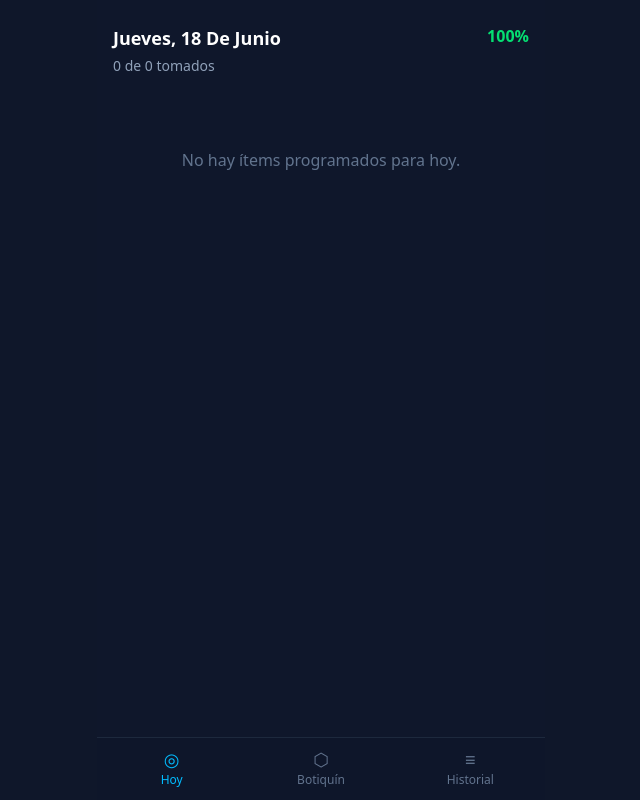
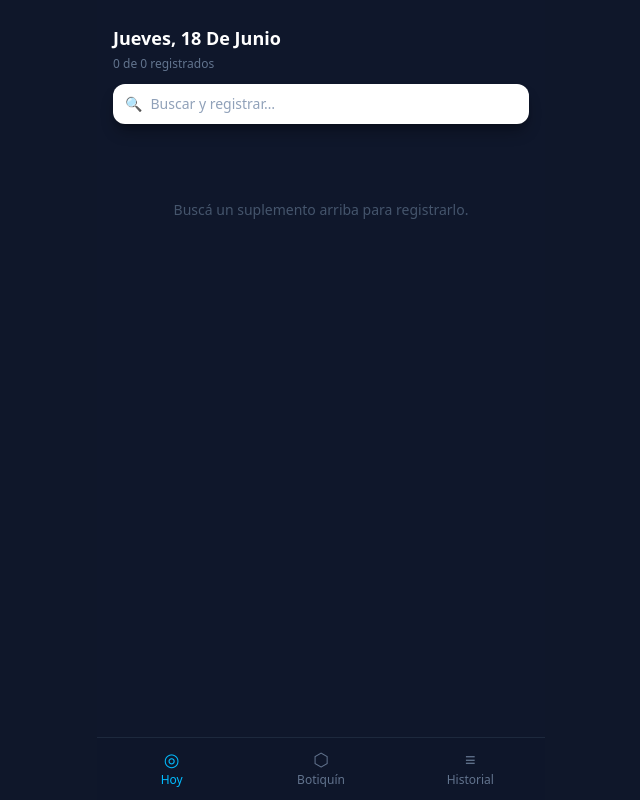
Before and after one commit to fungiabduction-ui/meditrack, a React (Vite) app: page / in a window 1280 px wide. Shown: the whole page, without its empty margins (319-959 px from the left). Built offline with nearby package versions, Linux system fonts and the light colour scheme.

Commit message:
feat: redesign TodayView with pending pills and search

```diff
--- a/src/components/today/TodayView.tsx
+++ b/src/components/today/TodayView.tsx
@@ -1,25 +1,48 @@
-import { useState } from 'react'
+import { useState, useMemo, useRef, useEffect } from 'react'
 import { useToday } from '../../hooks/useToday'
-import { TimeGroup } from './TimeGroup'
 import { Modal } from '../shared/Modal'
 import { DoseInput } from '../shared/DoseInput'
-import { Supplement } from '../../schema/types'
+import { useStore } from '../../store'
+import type { Supplement } from '../../schema/types'
 import { formatTimestamp } from '../../utils/date'
 
 type LogModal = { supplement: Supplement; qty: number }
 type EditModal = { entryId: string; currentTs: string; value: string }
 
 export function TodayView() {
-  const { today, groups, asNeeded, takenIds, takenEntries, alerts, scheduledCount, takenCount, logItem, editTimestamp } = useToday()
+  const { today, groups, takenIds, takenEntries, alerts, scheduledCount, takenCount, logItem, editTimestamp } = useToday()
+  const supplements = useStore(s => s.supplements)
+
   const [logModal, setLogModal] = useState<LogModal | null>(null)
-  const [asNeededOpen, setAsNeededOpen] = useState(false)
   const [editModal, setEditModal] = useState<EditModal | null>(null)
+  const [search, setSearch] = useState('')
+  const [dropdownOpen, setDropdownOpen] = useState(false)
+  const searchRef = useRef<HTMLInputElement>(null)
 
   const adherence = scheduledCount > 0 ? Math.round((takenCount / scheduledCount) * 100) : 100
 
   const dateLabel = new Date().toLocaleDateString('es-AR', {
     weekday: 'long', day: 'numeric', month: 'long'
   })
+
+  // Todos los suplementos activos para la búsqueda
+  const activeSups = useMemo(
+    () => Object.values(supplements).filter(s => s.active),
+    [supplements]
+  )
+
+  const searchResults = useMemo(() => {
+    if (!search.trim()) return []
+    const q = search.toLowerCase()
+    return activeSups.filter(s => s.name.toLowerCase().includes(q)).slice(0, 5)
+  }, [search, activeSups])
+
+  // Píldoras de pendientes (scheduled hoy, no tomados aún)
+  const pendingSupplements = useMemo(() => {
+    const pending: Supplement[] = []
+    for (const g of groups) pending.push(...g.items.filter(s => !takenIds.has(s.id)))
+    return pending
+  }, [groups, takenIds])
 
   const openEdit = (entryId: string, currentTs: string) => {
     setEditModal({ entryId, currentTs, value: formatTimestamp(currentTs) })
@@ -34,20 +57,86 @@ export function TodayView() {
     setEditModal(null)
   }
 
+  const selectResult = (s: Supplement) => {
+    setSearch('')
+    setDropdownOpen(false)
+    setLogModal({ supplement: s, qty: s.defaultDose })
+  }
+
+  // Cerrar dropdown al hacer click fuera
+  useEffect(() => {
+    const handler = (e: MouseEvent) => {
+      if (searchRef.current && !searchRef.current.closest('.search-wrap')?.contains(e.target as Node)) {
+        setDropdownOpen(false)
+      }
+    }
+    document.addEventListener('mousedown', handler)
+    return () => document.removeEventListener('mousedown', handler)
+  }, [])
+
   return (
     <div className="flex flex-col pb-24 min-h-full">
       {/* header */}
-      <div className="px-4 pt-6 pb-2">
+      <div className="px-4 pt-6 pb-3">
         <div className="flex justify-between items-start mb-1">
           <h1 className="text-lg font-bold text-white capitalize">{dateLabel}</h1>
-          <span className="text-green-400 font-bold">{adherence}%</span>
+          {scheduledCount > 0 && (
+            <span className={`text-xs font-bold px-2 py-0.5 rounded-full border ${
+              adherence === 100
+                ? 'text-green-400 bg-green-400/10 border-green-400/20'
+                : 'text-sky-400 bg-sky-400/10 border-sky-400/20'
+            }`}>{adherence}%</span>
+          )}
         </div>
-        <p className="text-slate-400 text-sm">{takenCount} de {scheduledCount} tomados</p>
+        <p className="text-slate-500 text-xs mb-3">{takenCount} de {scheduledCount} registrados</p>
+
+        {/* progress bar */}
+        {scheduledCount > 0 && (
+          <div className="h-1 bg-slate-800 rounded-full overflow-hidden mb-4">
+            <div
+              className="h-full bg-gradient-to-r from-sky-600 to-sky-400 rounded-full transition-all duration-500"
+              style={{ width: `${adherence}%` }}
+            />
+          </div>
+        )}
+
+        {/* buscador */}
+        <div className="search-wrap relative">
+          <div className="flex items-center gap-2 bg-white rounded-xl px-3 py-2.5 shadow-lg shadow-black/30">
+            <span className="text-slate-400 text-sm">🔍</span>
+            <input
+              ref={searchRef}
+              value={search}
+              onChange={e => { setSearch(e.target.value); setDropdownOpen(true) }}
+              onFocus={() => { if (search) setDropdownOpen(true) }}
+              placeholder="Buscar y registrar…"
+              className="flex-1 bg-transparent text-slate-800 text-sm outline-none placeholder:text-slate-400"
+            />
+            {search && (
+              <button onClick={() => { setSearch(''); setDropdownOpen(false) }} className="text-slate-400 text-xs">✕</button>
+            )}
+          </div>
+          {dropdownOpen && searchResults.length > 0 && (
+            <div className="absolute top-full left-0 right-0 mt-1 bg-white rounded-xl shadow-xl shadow-black/40 overflow-hidden z-10">
+              {searchResults.map(s => (
+                <button
+                  key={s.id}
+                  onClick={() => selectResult(s)}
+                  className="w-full flex items-center gap-3 px-3 py-2.5 hover:bg-slate-50 border-b border-slate-100 last:border-0 text-left"
+                >
+                  <span className={`w-2 h-2 rounded-full flex-shrink-0 ${takenIds.has(s.id) ? 'bg-green-500' : 'bg-slate-300'}`} />
+                  <span className="text-slate-800 text-sm font-medium flex-1">{s.name}</span>
+                  <span className="text-slate-400 text-xs">{s.defaultDose} {s.doseUnit}</span>
+                </button>
+              ))}
+            </div>
+          )}
+        </div>
       </div>
 
-      {/* alerts */}
+      {/* alertas */}
       {alerts.map(s => (
-        <div key={s.id} className="mx-4 mt-3 bg-slate-800 border border-red-500/30 rounded-xl p-3">
+        <div key={s.id} className="mx-4 mb-2 bg-slate-800 border border-red-500/30 rounded-xl p-3">
           <p className="text-red-400 text-xs font-semibold uppercase tracking-wide">⚠ Recordatorio</p>
           <p className="text-white font-medium mt-1">{s.name}</p>
           {s.nextDue && (
@@ -60,34 +149,42 @@ export function TodayView() {
         </div>
       ))}
 
-      {/* groups */}
-      <div className="px-4 mt-4 space-y-5">
-        {groups.length === 0 && (
-          <p className="text-slate-500 text-center py-12">No hay ítems programados para hoy.</p>
-        )}
-        {groups.map(g => (
-          <TimeGroup
-            key={g.slot}
-            group={g}
-            takenIds={takenIds}
-            takenEntries={takenEntries}
-            onLog={s => setLogModal({ supplement: s, qty: s.defaultDose })}
-          />
-        ))}
-      </div>
+      {/* pendientes */}
+      {pendingSupplements.length > 0 && (
+        <div className="px-4 mb-4">
+          <p className="text-slate-500 text-xs uppercase tracking-widest mb-2 px-1">Pendientes hoy</p>
+          <div className="flex flex-wrap gap-2">
+            {pendingSupplements.map(s => (
+              <button
+                key={s.id}
+                onClick={() => setLogModal({ supplement: s, qty: s.defaultDose })}
+                className="flex items-center gap-1.5 bg-slate-800 border border-slate-700 hover:border-slate-500 rounded-full px-3 py-1.5 text-xs text-slate-300 transition-colors"
+              >
+                <span className="w-1.5 h-1.5 rounded-full bg-slate-500 flex-shrink-0" />
+                {s.name}
+              </button>
+            ))}
+          </div>
+        </div>
+      )}
 
-      {/* taken entries with edit option */}
+      {/* tomados hoy */}
       {takenEntries.length > 0 && (
-        <div className="px-4 mt-5">
-          <p className="text-slate-500 text-xs uppercase tracking-widest mb-2 px-1">Registro de hoy</p>
-          <div className="space-y-1">
-            {takenEntries
-              .slice()
+        <div className="px-4">
+          <p className="text-slate-500 text-xs uppercase tracking-widest mb-2 px-1">Tomados</p>
+          <div className="space-y-2">
+            {[...takenEntries]
               .sort((a, b) => a.timestamp.localeCompare(b.timestamp))
               .map(e => (
-                <div key={e.id} className="flex items-center justify-between py-1.5 px-2">
-                  <span className="text-slate-300 text-sm">{e.supplementSnapshot.name} · {e.quantity} {e.doseUnit}</span>
-                  <div className="flex items-center gap-2">
+                <div key={e.id} className="flex items-center gap-3 bg-slate-800 border border-slate-700 rounded-xl px-3 py-2.5">
+                  <div className="w-5 h-5 rounded-full bg-green-500/15 flex items-center justify-center flex-shrink-0">
+                    <span className="text-green-400 text-xs">✓</span>
+                  </div>
+                  <div className="flex-1 min-w-0">
+                    <p className="text-white text-sm font-medium truncate">{e.supplementSnapshot.name}</p>
+                    <p className="text-slate-500 text-xs">{e.quantity} {e.doseUnit}</p>
+                  </div>
+                  <div className="flex items-center gap-2 flex-shrink-0">
                     {e.timestampEditedFrom && (
                       <span className="text-slate-600 text-xs line-through">{formatTimestamp(e.timestampEditedFrom)}</span>
                     )}
@@ -104,19 +201,16 @@ export function TodayView() {
         </div>
       )}
 
-      {/* as_needed button */}
-      {asNeeded.length > 0 && (
-        <div className="px-4 mt-4">
-          <button
-            onClick={() => setAsNeededOpen(true)}
-            className="w-full border border-slate-700 text-slate-400 rounded-xl py-3 text-sm hover:bg-slate-800 transition-colors"
-          >
-            + Registrar ítem a demanda
-          </button>
+      {/* empty state */}
+      {takenEntries.length === 0 && pendingSupplements.length === 0 && (
+        <div className="flex-1 flex items-center justify-center py-16">
+          <p className="text-slate-600 text-sm text-center">
+            Buscá un suplemento arriba para registrarlo.
+          </p>
         </div>
       )}
 
-      {/* log modal */}
+      {/* modal de log */}
       <Modal open={!!logModal} onClose={() => setLogModal(null)} title={logModal?.supplement.name ?? ''}>
         {logModal && (
           <div className="space-y-4">
@@ -138,23 +232,7 @@ export function TodayView() {
         )}
       </Modal>
 
-      {/* as_needed modal */}
-      <Modal open={asNeededOpen} onClose={() => setAsNeededOpen(false)} title="Registrar a demanda">
-        <div className="space-y-2">
-          {asNeeded.map(s => (
-            <button
-              key={s.id}
-              onClick={() => { setAsNeededOpen(false); setLogModal({ supplement: s, qty: s.defaultDose }) }}
-              className="w-full text-left bg-slate-700 hover:bg-slate-600 rounded-xl p-3 transition-colors"
-            >
-              <p className="text-white font-medium">{s.name}</p>
-              <p className="text-slate-400 text-xs mt-0.5">{s.defaultDose} {s.doseUnit}</p>
-            </button>
-          ))}
-        </div>
-      </Modal>
-
-      {/* edit timestamp modal */}
+      {/* modal editar timestamp */}
       <Modal open={!!editModal} onClose={() => setEditModal(null)} title="Editar hora">
         {editModal && (
           <div className="space-y-4">
```
